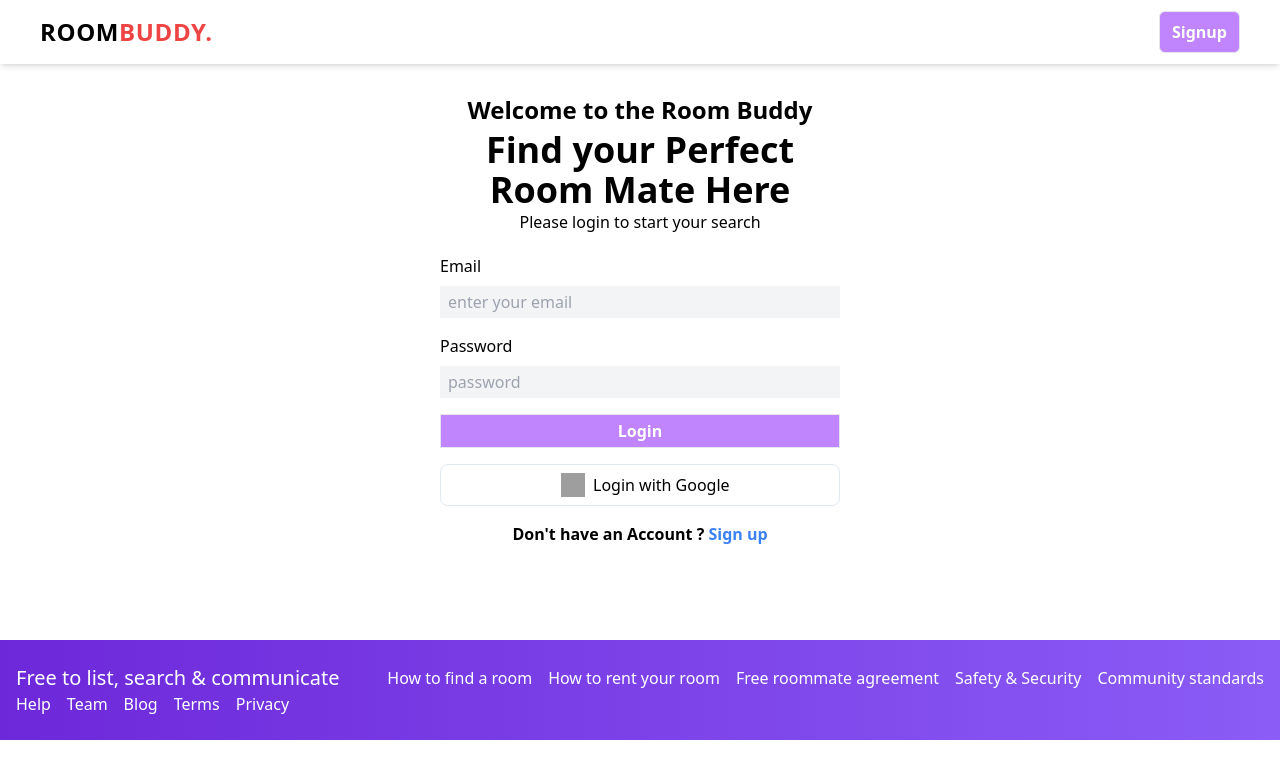
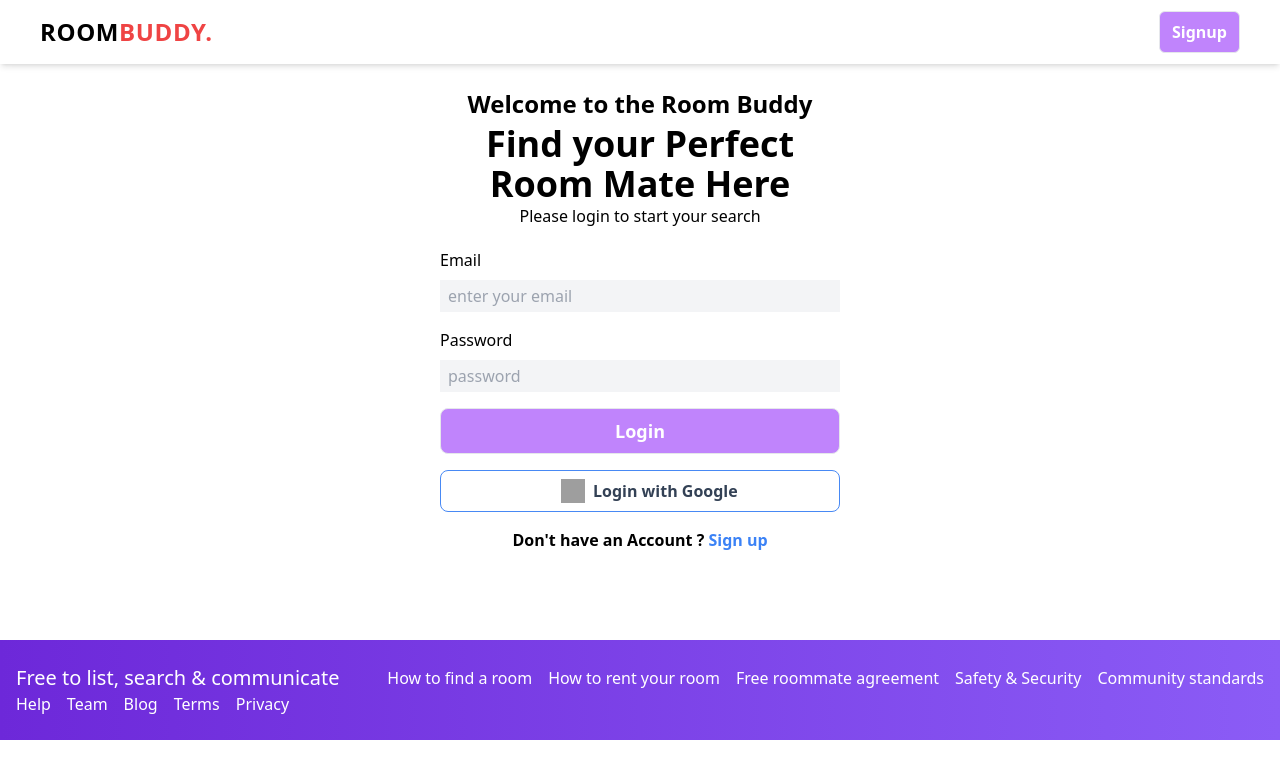
Before and after one commit to Sumitsonikaju/project-room-finder, a React (Create React App) app: page / in a window 1280 px wide. Shown: the top 778 px of the page. Built offline with nearby package versions, Linux system fonts and the light colour scheme; no server answers; grey boxes are pictures that could not be loaded.

Commit message:
login done

```diff
--- a/src/Component/Login.jsx
+++ b/src/Component/Login.jsx
@@ -96,22 +96,22 @@ const Login = () => {
           </form>
           <button
             onClick={handleLogin}
-            className="border px-2 py-1 w-full mt-4 cursor-pointer bg-purple-400 text-white font-bold "
+            className="border px-4 py-2 gap-2 w-full mt-4 text-lg cursor-pointer rounded-lg bg-purple-400 text-white font-bold hover:bg-purple-500"
           >
             Login
           </button>
 
 
-          <button className="px-4 py-2 mt-4 w-full pl-[30%] border flex gap-2 cursor-pointer  border-slate-200 dark:border-slate-700 rounded-lg text-slate-700 dark:text-slate-200 hover:border-slate-400 dark:hover:border-slate-500 hover:text-slate-900 dark:hover:text-slate-300 hover:shadow transition duration-150"
+          <button className="px-4 py-2 mt-4 w-full pl-[30%] border flex gap-2 cursor-pointer border-[#4889f4]  rounded-lg text-slate-700  hover:bg-[#4889f4] hover:border-white font-bold hover:text-white  hover:shadow transition duration-150"
           onClick={handleLoginWithGoogle}
           >
             <img
-              className="w-6 h-6"
+              className="w-6 h-6 "
               src="https://www.svgrepo.com/show/475656/google-color.svg"
               loading="lazy"
               alt="google logo"
             />
-            <span className="text-black">Login with Google</span>
+            <span className="">Login with Google</span>
           </button>
 
           <p className="text-center font-bold mt-4">
```
